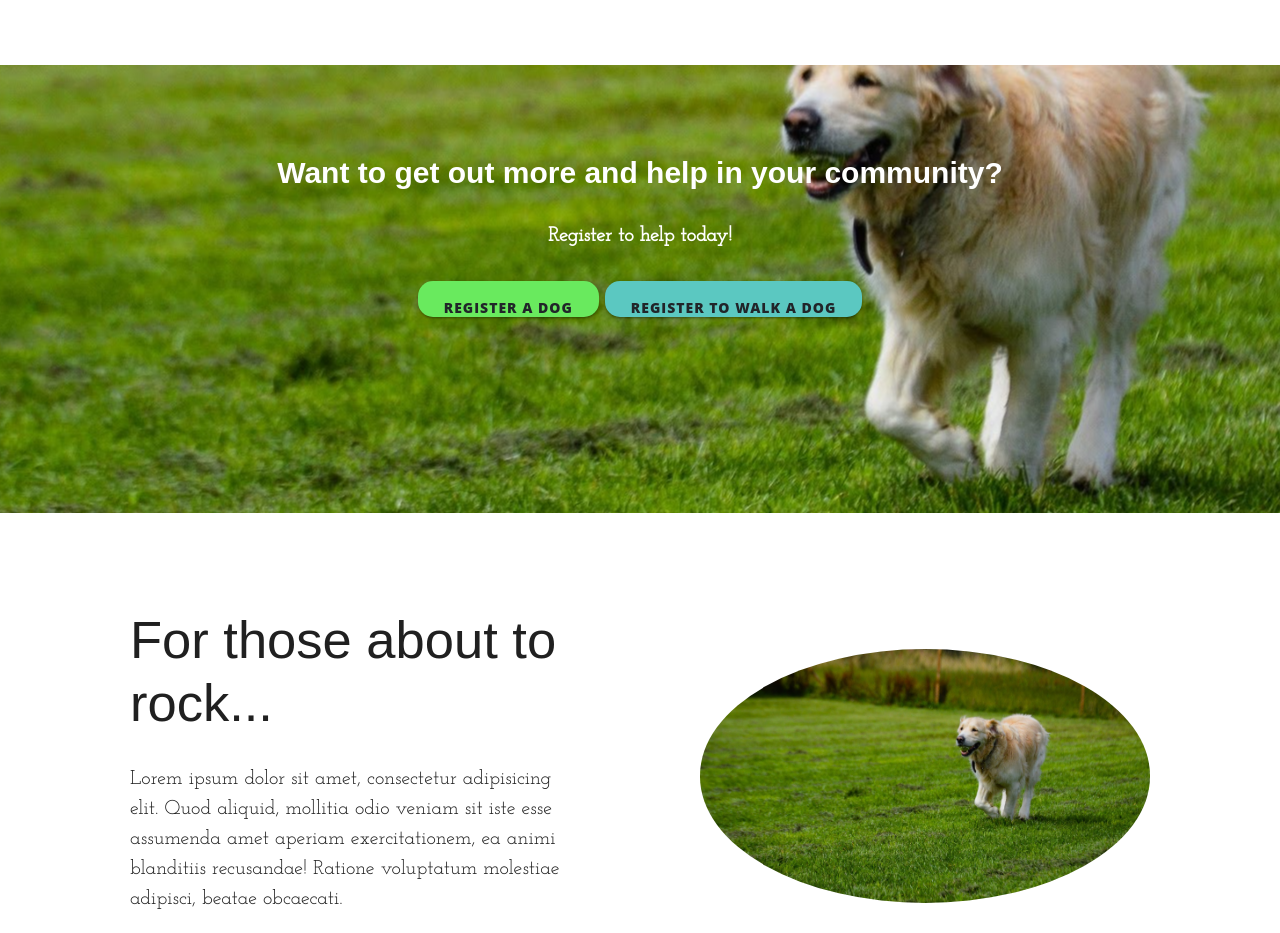
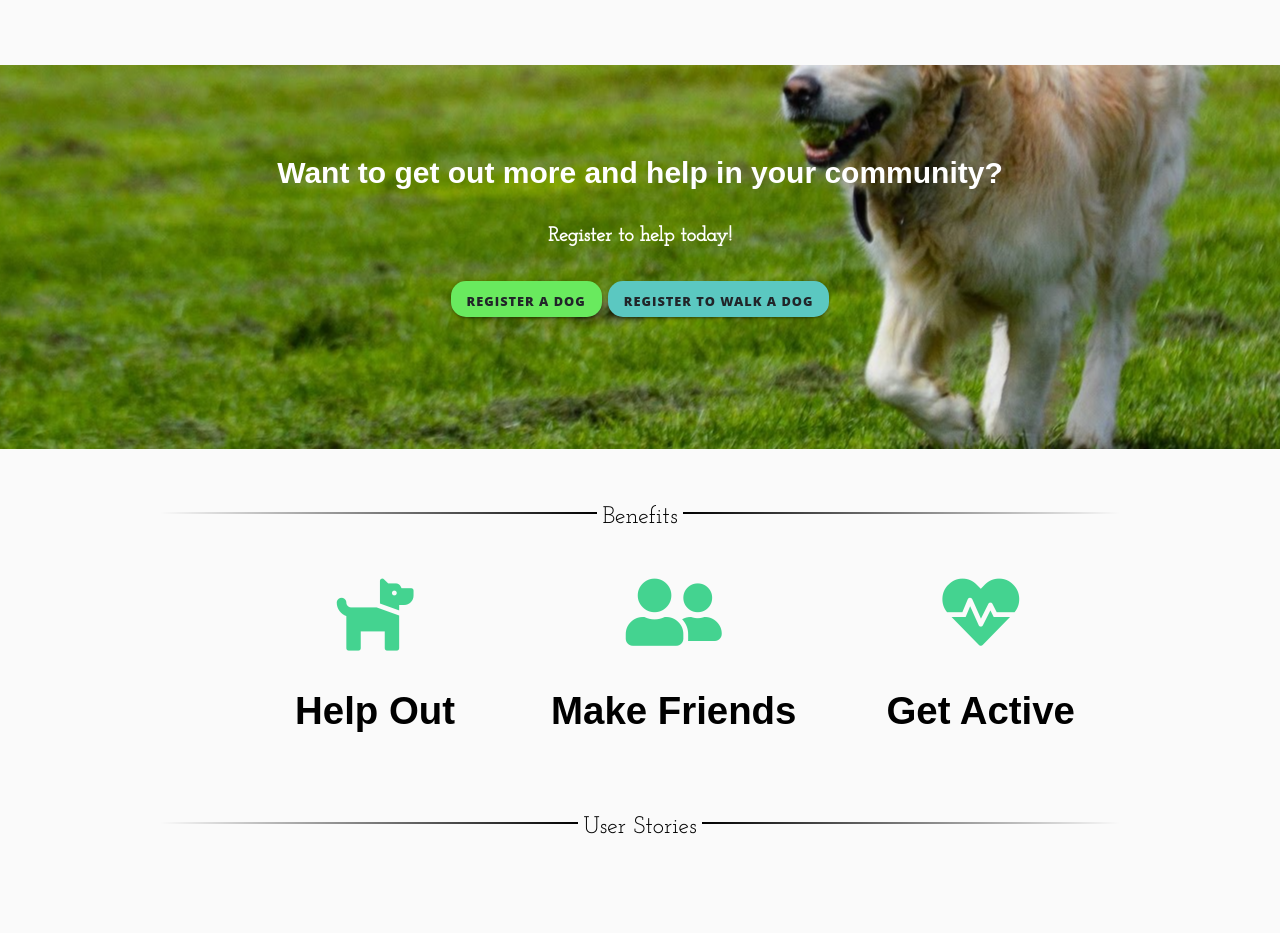
Before and after one commit to Code-Institute-Submissions/DamSenton-Walkies_AprResub, a Flask app: page / in a window 1280 px wide. Shown: the top 933 px of the page. Run offline with Flask 2, Linux system fonts and the light colour scheme; some libraries are stand-ins or nearby versions.

Commit message:
Further styled the landing page, text within buttons now fits properly, a section for benefits has been added, and will need fleshing out. The main user story section needs editing to include real user stories and images

```diff
--- a/static/css/style.css
+++ b/static/css/style.css
@@ -4,7 +4,7 @@ body {
   font-family: "Josefin Slab", sans-serif;
   padding: 0;
   margin: 0;
-  background-color: rgb(255, 255, 255) !important;
+  background-color: #fafafa;
   color: #202020;
   z-index: 0;
 }
@@ -32,11 +32,12 @@ h2 {
 
 .masthead-content{
     background: url("../img/walkies-hero.jpg") no-repeat center center;
-    height: 35vmax;
+    height: 30vmax;
     width: 100%;
     align-items: center;
     padding-top: 6rem;
     margin-top: 65px !important;
+    position: relative;
 }
 
 .navbar{
@@ -78,6 +79,33 @@ h2 {
   background-color: black;
   padding: 0;
 }
+
+
+/*-----------------------Benefits --------------------------- */
+
+.benefits-section{
+    justify-content: center;
+    align-items: center;
+}
+
+.benefits{
+    width: 100%;
+    height: auto;
+   }
+
+.benefits i{
+    color: rgb(68, 211, 144);
+    margin-left: 6rem;
+    font-size: 6vmax;
+
+}
+
+.benefits p{
+    font-family: "Joesfin Slab", sans-serif;
+    font-size: 3vmax;
+    color: black;
+}
+
 
 /*-------------- Back to top buttons (courtesy of https://heathertovey.com/blog/floating-back-to-top-button/) ------ */
 
@@ -142,6 +170,16 @@ border-radius: 15px;
   color: #fafafa !important;
 }
 
+.btn {
+    font-size: 1vmax;
+    font-weight: 800;
+    padding: 10px 15px;
+    letter-spacing: 1px;
+    text-transform: uppercase;
+    border-radius: 20;
+    font-family: 'Open Sans','Helvetica Neue',Helvetica,Arial,sans-serif;
+}
+
 /*---------------- register forms ------------------------ */
 
 .owner-form{
@@ -157,8 +195,48 @@ border-radius: 15px;
 }
 
 
+/*-------------------------- Images ---------------------- */
 
+.round-image{
+    border-radius: 45%;
+}
 
+/*----------------------- Block Divider ------------------------- */
+
+.divider {								/* minor cosmetics */
+    display: table;
+    font-size: 24px;
+    text-align: center;
+    width: 75%; 						/* divider width */
+    margin: 40px auto;					/* spacing above/below */
+    background-color: #fafafa;
+}
+.divider span { display: table-cell; position: relative; }
+.divider span:first-child, .divider span:last-child {
+    width: 50%;
+    top: 13px;							/* adjust vertical align */
+    -moz-background-size: 100% 2px; 	/* line width */
+    background-size: 100% 2px; 			/* line width */
+    background-position: 0 0, 0 100%;
+    background-repeat: no-repeat;
+}
+.divider span:first-child {				/* color changes in here */
+    background-image: -webkit-gradient(linear, 0 0, 0 100%, from(transparent), to(#000));
+    background-image: -webkit-linear-gradient(180deg, transparent, #000);
+    background-image: -moz-linear-gradient(180deg, transparent, #000);
+    background-image: -o-linear-gradient(180deg, transparent, #000);
+    background-image: linear-gradient(90deg, transparent, #000);
+}
+.divider span:nth-child(2) {
+    color: #000; padding: 0px 5px; width: auto; white-space: nowrap;
+}
+.divider span:last-child {				/* color changes in here */
+    background-image: -webkit-gradient(linear, 0 0, 0 100%, from(#000), to(transparent));
+    background-image: -webkit-linear-gradient(180deg, #000, transparent);
+    background-image: -moz-linear-gradient(180deg, #000, transparent);
+    background-image: -o-linear-gradient(180deg, #000, transparent);
+    background-image: linear-gradient(90deg, #000, transparent);
+}
 
 
 
--- a/templates/index.html
+++ b/templates/index.html
@@ -1,26 +1,45 @@
 {% extends "base.html" %}
 {% block content %}
 <header class="masthead text-center text-white">
-        <div class="masthead-content no-gutters">
-            <div class="container">
-                <h2 class="masthead-subheading mb-0">Want to get out more and help in your community?</h2>
-                <p><strong>Register to help today!</strong></p>
-                <a href="{{ url_for('register_owner') }}" class="waves-effect waves-light btn nav-button-green">Register a Dog</a>
-                <a href="{{ url_for('register_walker') }}" class="waves-effect waves-light btn nav-button-blue">Register to Walk a Dog</a>
+    <div class="masthead-content no-gutters">
+        <div class="container">
+            <h2 class="masthead-subheading mb-0">Want to get out more and help in your community?</h2>
+            <p><strong>Register to help today!</strong></p>
+            <a href="{{ url_for('register_owner') }}" class="waves-effect waves-light btn nav-button-green">Register a
+                Dog</a>
+            <a href="{{ url_for('register_walker') }}" class="waves-effect waves-light btn nav-button-blue">Register to
+                Walk a Dog</a>
+        </div>
+    </div>
+</header>
+
+<div class="divider"><span></span><span>Benefits</span><span></span></div>
+
+
+<section class="benefits-section">
+    <div class="container benefits">
+        <div class="row">
+            <div class="col-12 center-align">
+                <i class="fas fa-dog fa-5x">
+                    <p>Help Out</p>
+                </i> <i class="fas fa-user-friends fa-5x">
+                    <p>Make Friends</p>
+                </i><i class="fas fa-heartbeat fa-5x">
+                    <p>Get Active</p>
+                </i>
             </div>
         </div>
-        <div class="bg-circle-1 bg-circle"></div>
-        <div class="bg-circle-2 bg-circle"></div>
-        <div class="bg-circle-3 bg-circle"></div>
-        <div class="bg-circle-4 bg-circle"></div>
-    </header>
+    </div>
+</section>
+
+<div class="divider"><span></span><span>User Stories</span><span></span></div>
 
 <section>
     <div class="container">
         <div class="row align-items-center">
             <div class="col-lg-6 order-lg-2">
                 <div class="p-5">
-                    <img class="img-fluid rounded-circle" src="../img/walkies-hero.jpg" alt="walkies-hero">
+                    <img class="img-fluid round-image" src="../static/img/dachshund-walk.jpg" alt="dachshund-walk">
                 </div>
             </div>
             <div class="col-lg-6 order-lg-1">
@@ -40,7 +59,7 @@
         <div class="row align-items-center">
             <div class="col-lg-6">
                 <div class="p-5">
-                    <img class="img-fluid rounded-circle" src="img/02.jpg" alt="">
+                    <img class="img-fluid round-image" src="../static/img/" alt="">
                 </div>
             </div>
             <div class="col-lg-6">
@@ -60,7 +79,7 @@
         <div class="row align-items-center">
             <div class="col-lg-6 order-lg-2">
                 <div class="p-5">
-                    <img class="img-fluid rounded-circle" src="img/03.jpg" alt="">
+                    <img class="img-fluid round-image" src="../static/img/" alt="">
                 </div>
             </div>
             <div class="col-lg-6 order-lg-1">
```
Also changed, not shown: static/img/cocktail-menu.jpg (added), static/img/dachshund-walk.jpg (added).
